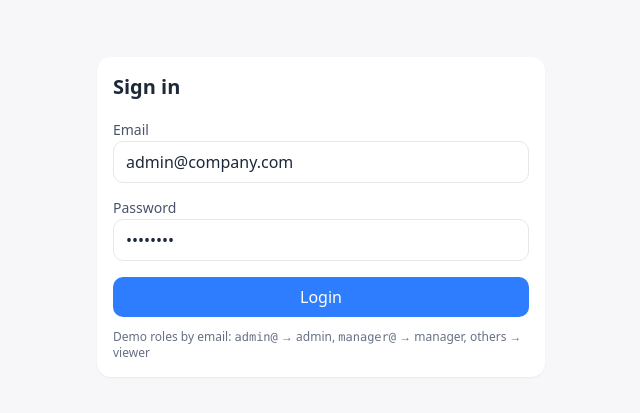
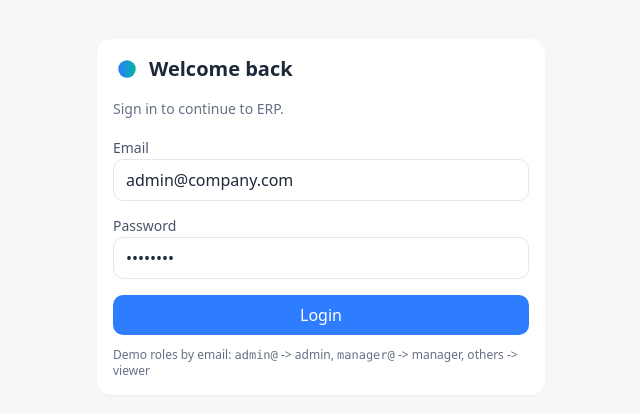
Before and after one commit to noname163/erp-vue-ui-auth, a Vue app: page /login in a window 1280 px wide. Shown: the part 171-584 px from the top of the page, without its empty margins (319-959 px from the left). Built offline with nearby package versions, Linux system fonts and the light colour scheme.

Commit message:
feat(login): add friendly gradient background and clean placeholders

```diff
--- a/src/pages/Employees.vue
+++ b/src/pages/Employees.vue
@@ -3,7 +3,7 @@
         <div class="flex items-center justify-between">
             <h2 class="text-lg font-semibold">Employees</h2>
             <div class="flex gap-2">
-        <RequireRole :roles="['admin','manager']">
+                <RequireRole :roles="['admin', 'manager']">
                     <button class="btn btn-secondary h-9 px-3" @click="openImport = true">Import CSV</button>
                     <button class="btn btn-primary h-9 px-3" @click="openCreate = true">Add Employee</button>
                 </RequireRole>
@@ -12,7 +12,8 @@
         <AppTable :columns="cols" :rows="rows" placeholder="Search employees…">
             <template #cell:name="{ row }">
                 <div class="flex items-center gap-2">
-          <div class="h-8 w-8 rounded-full bg-[var(--bg-canvas)] grid place-items-center">{{ row.name[0] }}</div>
+                    <div class="h-8 w-8 rounded-full bg-[var(--bg-canvas)] grid place-items-center">{{ row.name[0] }}
+                    </div>
                     <div>
                         <div class="font-medium">{{ row.name }}</div>
                         <div class="text-[var(--text-muted)] text-xs">{{ row.email }}</div>
@@ -24,7 +25,8 @@
             </template>
         </AppTable>
 
-    <AppModal :open="openCreate" title="Create Employee" confirmText="Create" @close="openCreate=false" @confirm="createEmployee">
+        <AppModal :open="openCreate" title="Create Employee" confirmText="Create" @close="openCreate = false"
+            @confirm="createEmployee">
             <div>
                 <label class="label">Full name</label>
                 <input v-model="form.name" class="input" placeholder="Nguyen Van A" />
@@ -49,16 +51,10 @@
                     <input v-model="form.manager" class="input" placeholder="Anh Tran" />
                 </div>
             </div>
-      <div>
-        <label class="label">Status</label>
-        <select v-model="form.status" class="input">
-          <option>Active</option>
-          <option>Inactive</option>
-        </select>
-      </div>
         </AppModal>
 
-    <AppModal :open="openImport" title="Import Employees (CSV)" confirmText="Upload" @close="openImport=false" @confirm="openImport=false">
+        <AppModal :open="openImport" title="Import Employees (CSV)" confirmText="Upload" @close="openImport = false"
+            @confirm="openImport = false">
             <p class="text-sm text-[var(--text-muted)]">Drag & drop CSV here (demo placeholder).</p>
         </AppModal>
     </div>
@@ -79,19 +75,19 @@ const cols = [
 ]
 
 const rows = ref([
-  { id:1, name:'Dat Huu Dang', email:'dat.huudang@example.com', code:'E-03421', dept:'Engineering', manager:'Anh Tran', status:'Active' },
-  { id:2, name:'Linh Nguyen', email:'linh.ng@example.com', code:'E-03422', dept:'HR', manager:'Hoa Pham', status:'Active' },
-  { id:3, name:'Tuan Le', email:'tuan.le@example.com', code:'E-03423', dept:'Ops', manager:'Nam Vu', status:'Inactive' },
+    { id: 1, name: 'Dat Huu Dang', email: 'dat.huudang@example.com', code: 'E-03421', dept: 'Engineering', manager: 'Anh Tran', status: 'Active' },
+    { id: 2, name: 'Linh Nguyen', email: 'linh.ng@example.com', code: 'E-03422', dept: 'HR', manager: 'Hoa Pham', status: 'Active' },
+    { id: 3, name: 'Tuan Le', email: 'tuan.le@example.com', code: 'E-03423', dept: 'Ops', manager: 'Nam Vu', status: 'Inactive' },
 ])
 
 const openCreate = ref(false)
 const openImport = ref(false)
-const form = reactive({ name:'', code:'', email:'', dept:'', manager:'', status:'Active' })
+const form = reactive({ name: '', code: '', email: '', dept: '', manager: '', status: 'Active' })
 
 function createEmployee() {
     if (!form.name || !form.code) return
     rows.value.unshift({ id: Date.now(), ...form })
     openCreate.value = false
-  form.name=''; form.code=''; form.email=''; form.dept=''; form.manager=''; form.status='Active'
+    form.name = ''; form.code = ''; form.email = ''; form.dept = ''; form.manager = ''; form.status = 'Active'
 }
 </script>
--- a/src/pages/Login.vue
+++ b/src/pages/Login.vue
@@ -1,18 +1,33 @@
 <template>
-  <div class="min-h-[calc(100vh-56px)] grid place-items-center">
+  <div class="relative overflow-hidden min-h-[calc(100vh-56px)] grid place-items-center">
+    <!-- Decorative background -->
+    <div class="pointer-events-none absolute inset-0 -z-10">
+      <div class="absolute -top-24 -left-24 h-80 w-80 rounded-full bg-brand-tint blur-3xl opacity-70"></div>
+      <div class="absolute top-20 -right-20 h-72 w-72 rounded-full bg-brand/30 blur-2xl"></div>
+      <div class="absolute -bottom-24 left-1/2 -translate-x-1/2 h-96 w-96 rounded-full bg-brand-tint blur-3xl opacity-60"></div>
+    </div>
+
     <form class="card w-full max-w-md" @submit.prevent="onSubmit">
-      <h2 class="text-xl font-semibold mb-4">Sign in</h2>
+      <div class="mb-4 flex items-center gap-2">
+        <img src="/logo.svg" class="h-7 w-auto" alt="logo" />
+        <h2 class="text-xl font-semibold">Welcome back</h2>
+      </div>
+      <p class="text-sm text-[var(--text-muted)] mb-4">Sign in to continue to ERP.</p>
+
       <label class="label">Email</label>
       <input v-model="email" class="input mb-3" placeholder="admin@company.com" />
+
       <label class="label">Password</label>
-      <input v-model="password" class="input mb-4" type="password" placeholder="••••••••" />
+      <input v-model="password" class="input mb-4" type="password" placeholder="********" />
+
       <p v-if="error" class="text-sm text-red-600 mb-3">{{ error }}</p>
       <button class="btn btn-primary w-full h-10">Login</button>
       <p class="text-xs text-[var(--text-muted)] mt-3">
-        Demo roles by email: <code>admin@</code> → admin, <code>manager@</code> → manager, others → viewer
+        Demo roles by email: <code>admin@</code> -> admin, <code>manager@</code> -> manager, others -> viewer
       </p>
     </form>
   </div>
+
 </template>
 <script setup>
 import { ref } from 'vue'
```
Also changed, not shown: src/pages/WorkSchedules.vue (+20 -1 lines). Lines whose indentation alone changed are shown as unchanged.
